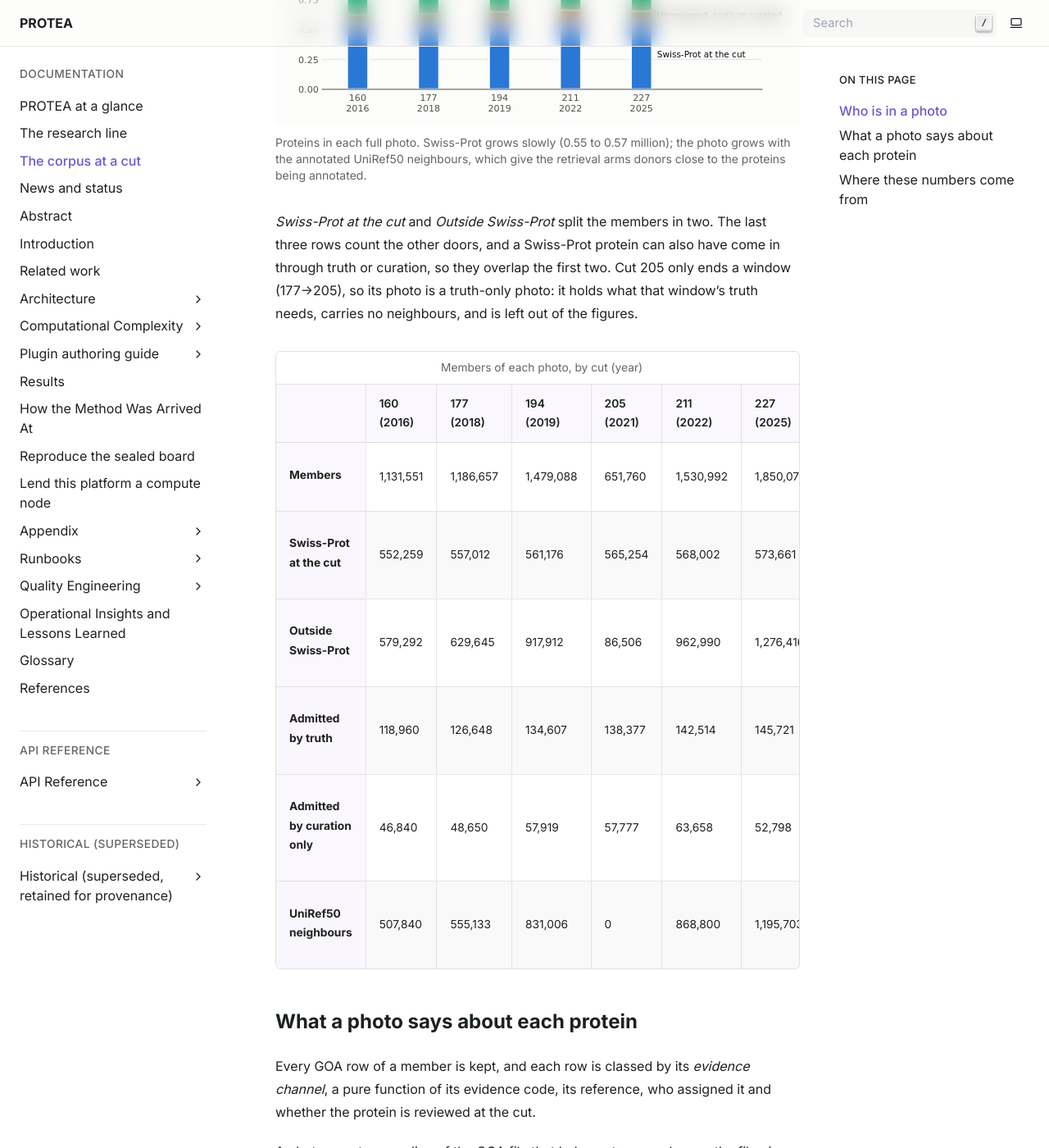
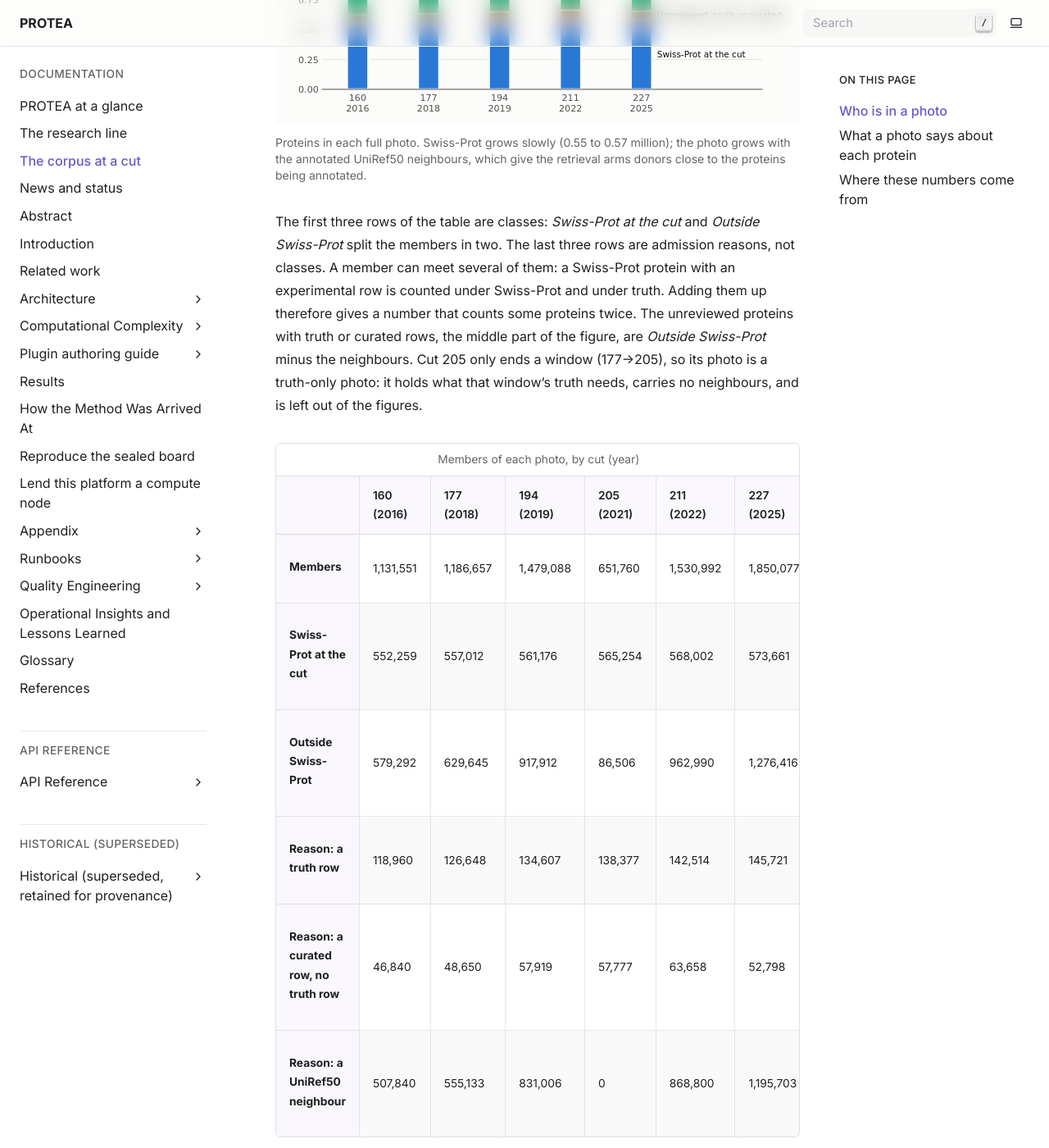
Before and after one commit to frapercan/PROTEA, a Sphinx documentation site: the page built from docs/source/corpus.rst, in a window 1280 px wide and 1400 px high, scrolled down 1058 px. Shown: the whole window at 82% size. Built offline with Sphinx 7.4.7, drawn with Linux system fonts in a browser that asks for light colours.

Commit message:
docs(corpus): the admission counts are reasons, not classes
by_truth, by_curated_only and by_neighbour count why a member was
admitted, and one member can meet several reasons: a Swiss-Prot protein
with an experimental row counts under both. Added to the superset they
overshoot the members (by 94,348 at cut 160), so the table now labels
them as reasons and the page says they are never to be added up. The
partition is the figure's: Swiss-Prot, unreviewed proteins with truth
or curated rows (outside Swiss-Prot minus neighbours), and neighbours.
The labels follow members.py (by_curated_only = curated minus truth).

```diff
--- a/docs/source/_data/corpus-members.csv
+++ b/docs/source/_data/corpus-members.csv
@@ -2,6 +2,6 @@
 Members,"1,131,551","1,186,657","1,479,088","651,760","1,530,992","1,850,077"
 Swiss-Prot at the cut,"552,259","557,012","561,176","565,254","568,002","573,661"
 Outside Swiss-Prot,"579,292","629,645","917,912","86,506","962,990","1,276,416"
-Admitted by truth,"118,960","126,648","134,607","138,377","142,514","145,721"
-Admitted by curation only,"46,840","48,650","57,919","57,777","63,658","52,798"
-UniRef50 neighbours,"507,840","555,133","831,006",0,"868,800","1,195,703"
+Reason: a truth row,"118,960","126,648","134,607","138,377","142,514","145,721"
+"Reason: a curated row, no truth row","46,840","48,650","57,919","57,777","63,658","52,798"
+Reason: a UniRef50 neighbour,"507,840","555,133","831,006",0,"868,800","1,195,703"
--- a/docs/source/corpus.rst
+++ b/docs/source/corpus.rst
@@ -47,9 +47,13 @@ cut:
    million); the photo grows with the annotated UniRef50 neighbours, which give
    the retrieval arms donors close to the proteins being annotated.
 
-*Swiss-Prot at the cut* and *Outside Swiss-Prot* split the members in two. The
-last three rows count the other doors, and a Swiss-Prot protein can also have
-come in through truth or curation, so they overlap the first two. Cut 205 only
+The first three rows of the table are classes: *Swiss-Prot at the cut* and
+*Outside Swiss-Prot* split the members in two. The last three rows are
+admission reasons, not classes. A member can meet several of them: a Swiss-Prot
+protein with an experimental row is counted under Swiss-Prot and under truth.
+Adding them up therefore gives a number that counts some proteins twice. The
+unreviewed proteins with truth or curated rows, the middle part of the figure,
+are *Outside Swiss-Prot* minus the neighbours. Cut 205 only
 ends a window (177->205), so its photo is a truth-only photo: it holds what that
 window's truth needs, carries no neighbours, and is left out of the figures.
 
```
Also changed, not shown: scripts/docs/corpus_figures.py (+6 -3 lines).
